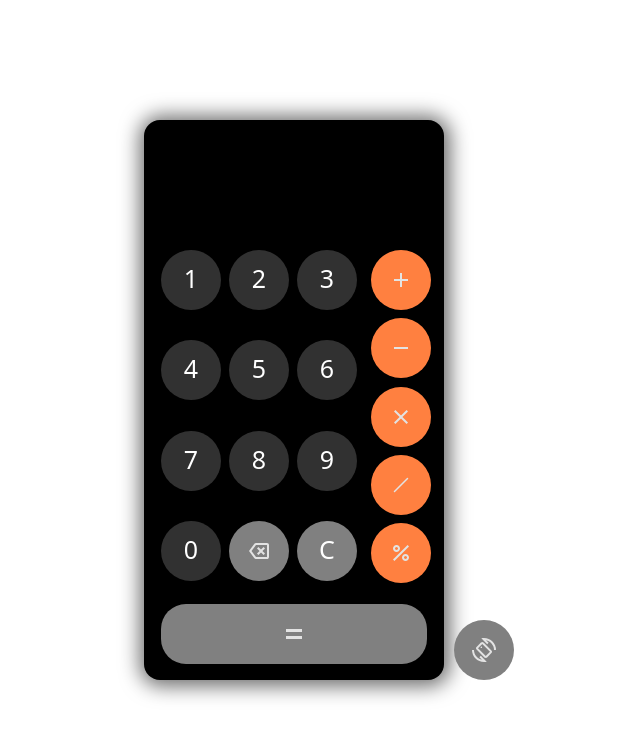
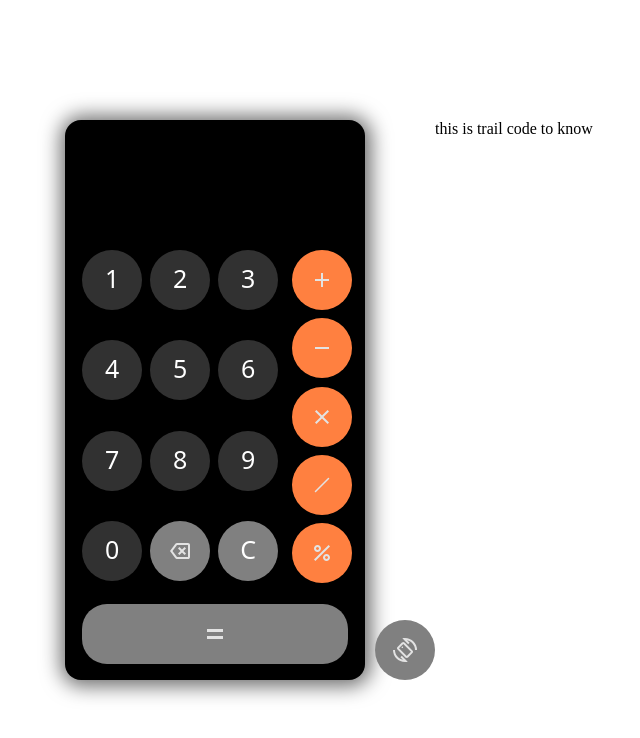
Before and after one commit to suharsh264/localrepo, a plain HTML site: page calculator.html in a window 1280 px wide. Shown: the whole page, without its empty margins (311-951 px from the left). Drawn offline with nearby package versions, Linux system fonts and the light colour scheme; files whose address does not match are found by name.

Commit message:
trail code added in html code

```diff
--- a/calculator.html
+++ b/calculator.html
@@ -43,6 +43,7 @@
         </div>
         <div id="turnCalculator">
             <button id="RotateCal"></button>
+            <p>this is trail code to know</p>
         </div>
         <script src="javascriptFile.js">
 
```
